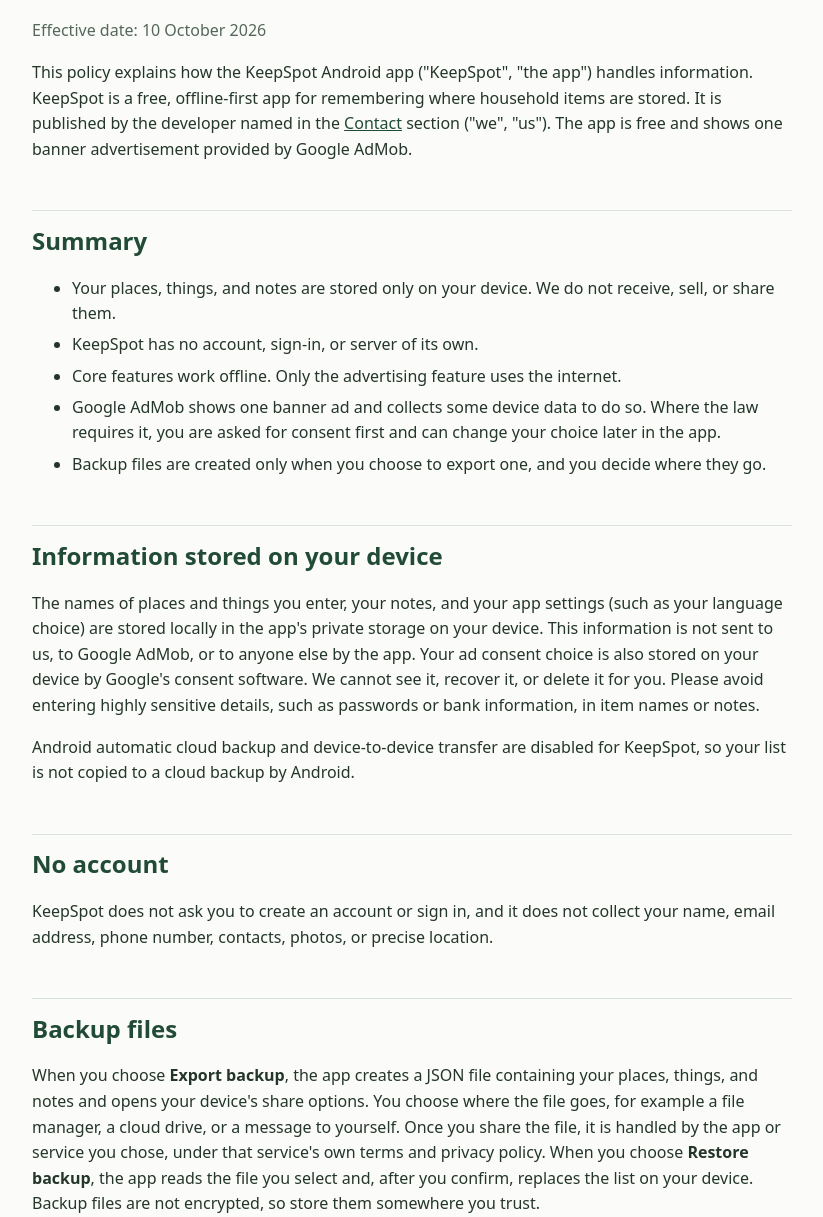
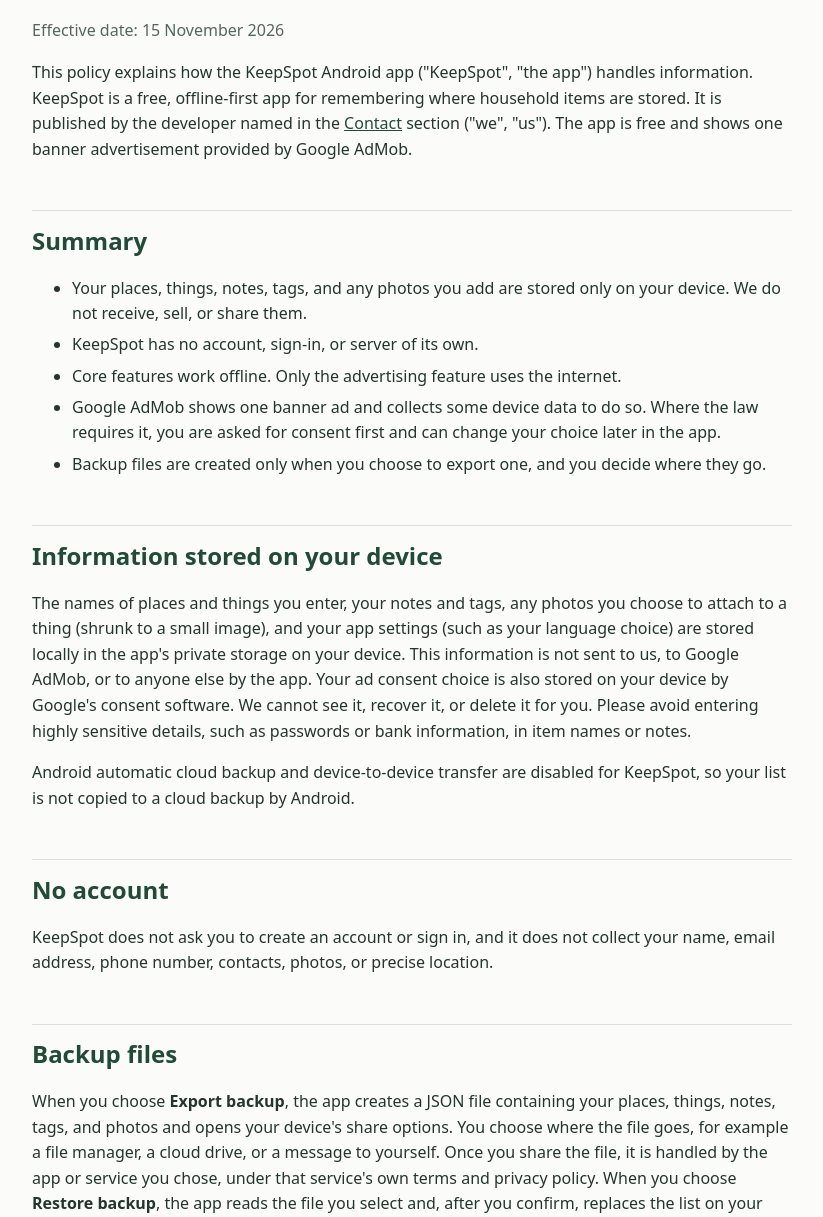
Before and after one commit to ma7oods/ma7oods.github.io, a plain HTML site: page privacy.html in a window 1280 px wide. Shown: the part 83-1300 px from the top of the page, without its empty margins (228-1051 px from the left). Drawn offline with Linux system fonts and the light colour scheme.

Commit message:
KeepSpot privacy policy: photos and tags (app 1.1.0)
Co-Authored-By: Claude Opus 5.5 <noreply@anthropic.com>

```diff
--- a/privacy.html
+++ b/privacy.html
@@ -67,7 +67,7 @@
   </head>
   <body>
     <h1>KeepSpot Privacy Policy</h1>
-    <p class="meta">Effective date: 10 October 2026</p>
+    <p class="meta">Effective date: 15 November 2026</p>
 
     <p>
       This policy explains how the KeepSpot Android app ("KeepSpot", "the app")
@@ -80,7 +80,7 @@
     <h2>Summary</h2>
     <ul>
       <li>
-        Your places, things, and notes are stored only on your device. We do not
+        Your places, things, notes, tags, and any photos you add are stored only on your device. We do not
         receive, sell, or share them.
       </li>
       <li>KeepSpot has no account, sign-in, or server of its own.</li>
@@ -101,7 +101,8 @@
 
     <h2>Information stored on your device</h2>
     <p>
-      The names of places and things you enter, your notes, and your app
+      The names of places and things you enter, your notes and tags, any photos
+      you choose to attach to a thing (shrunk to a small image), and your app
       settings (such as your language choice) are stored locally in the app's
       private storage on your device. This information is not sent to us, to
       Google AdMob, or to anyone else by the app. Your ad consent choice is also
@@ -124,7 +125,7 @@
     <h2>Backup files</h2>
     <p>
       When you choose <strong>Export backup</strong>, the app creates a JSON
-      file containing your places, things, and notes and opens your device's
+      file containing your places, things, notes, tags, and photos and opens your device's
       share options. You choose where the file goes, for example a file manager,
       a cloud drive, or a message to yourself. Once you share the file, it is
       handled by the app or service you chose, under that service's own terms
@@ -221,8 +222,8 @@
       advertising ID, attribution, and Topics APIs, which the SDK may use on
       devices that support them, and wake-lock and foreground-service
       permissions for its background work. KeepSpot does not request camera,
-      microphone, contacts, location, or storage permissions. The Android file picker and share sheet are used only when
-      you choose backup actions.
+      microphone, contacts, location, or storage permissions. When you add a photo, the app opens your device's camera app or photo picker, which hands back only the picture you choose. The Android file picker and share sheet are used only when
+      you choose photo or backup actions.
     </p>
 
     <h2>Children</h2>
```
